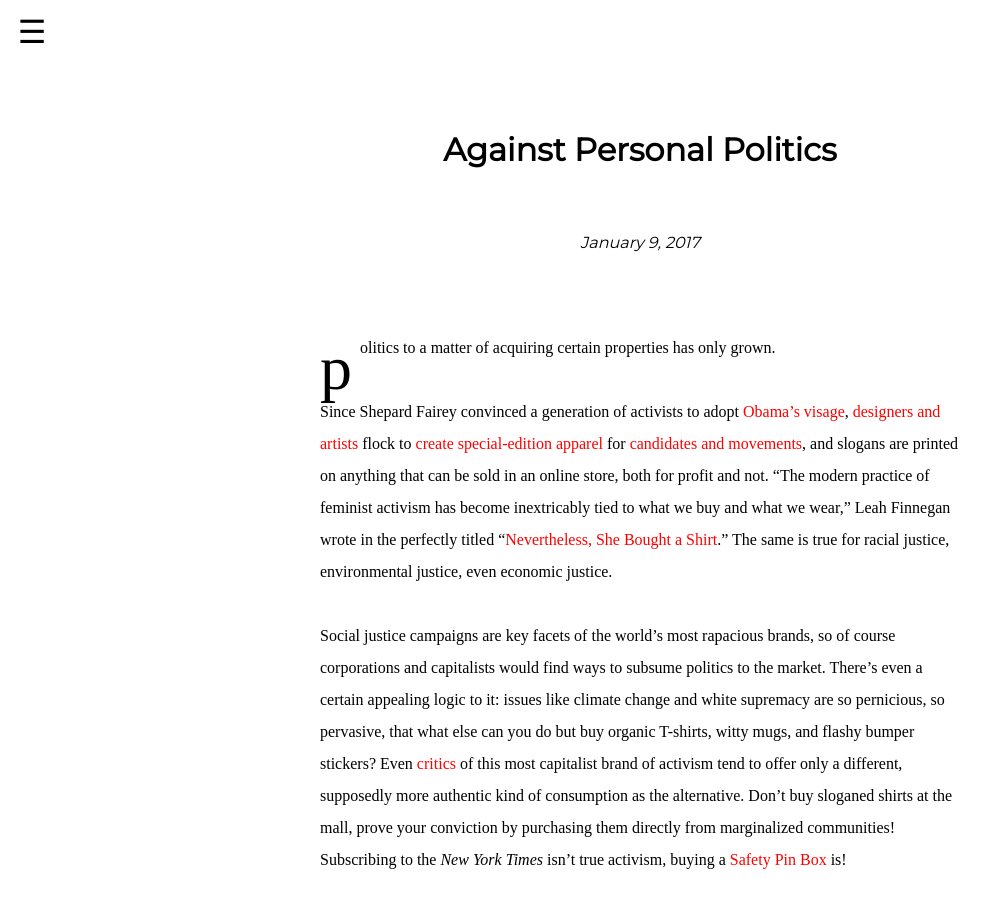
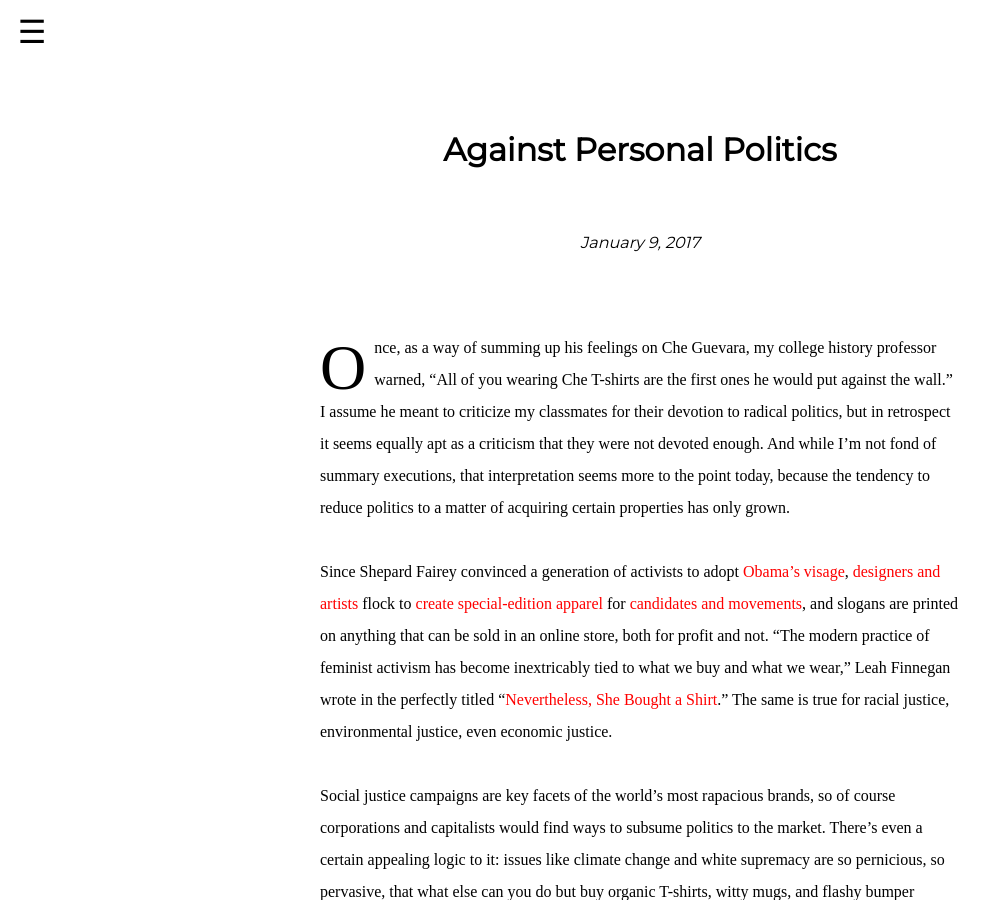
Before and after one commit to themhartman/themhartman.github.io, a Jekyll site: the page built from _posts/2017-07-06-against-personal-politics.markdown, in a window 1280 px wide and 900 px high, scrolled down 1050 px. Shown: the whole window, without its empty margins (0-1000 px from the left). Built offline with Jekyll 4.4.1, drawn with Linux system fonts in a browser that asks for light colours; nearby versions of some CDN libraries; some web fonts are replaced.

Commit message:
Fix typo

```diff
--- a/_posts/2017-07-06-against-personal-politics.markdown
+++ b/_posts/2017-07-06-against-personal-politics.markdown
@@ -11,7 +11,7 @@ summary: "We’ve abandoned politics for consumption."
 layout: post
 image: /assets/img/awl.jpg
 ---
-politics to a matter of acquiring certain properties has only grown.
+Once, as a way of summing up his feelings on Che Guevara, my college history professor warned, “All of you wearing Che T-shirts are the first ones he would put against the wall.” I assume he meant to criticize my classmates for their devotion to radical politics, but in retrospect it seems equally apt as a criticism that they were not devoted enough. And while I’m not fond of summary executions, that interpretation seems more to the point today, because the tendency to reduce politics to a matter of acquiring certain properties has only grown.
 
 Since Shepard Fairey convinced a generation of activists to adopt [Obama’s visage](https://en.wikipedia.org/wiki/Barack_Obama_%22Hope%22_poster), [designers and artists](http://www.vogue.com/article/hillary-clinton-made-for-history-fashion-designer-t-shirts) flock to [create special-edition apparel](https://www.everlane.com/collections/100-percent-human) for [candidates and movements](https://www.redbubble.com/shop/resistance+t-shirts), and slogans are printed on anything that can be sold in an online store, both for profit and not. “The modern practice of feminist activism has become inextricably tied to what we buy and what we wear,” Leah Finnegan wrote in the perfectly titled “[Nevertheless, She Bought a Shirt](https://theoutline.com/post/1128/nevertheless-she-bought-a-shirt).” The same is true for racial justice, environmental justice, even economic justice.
 
```
